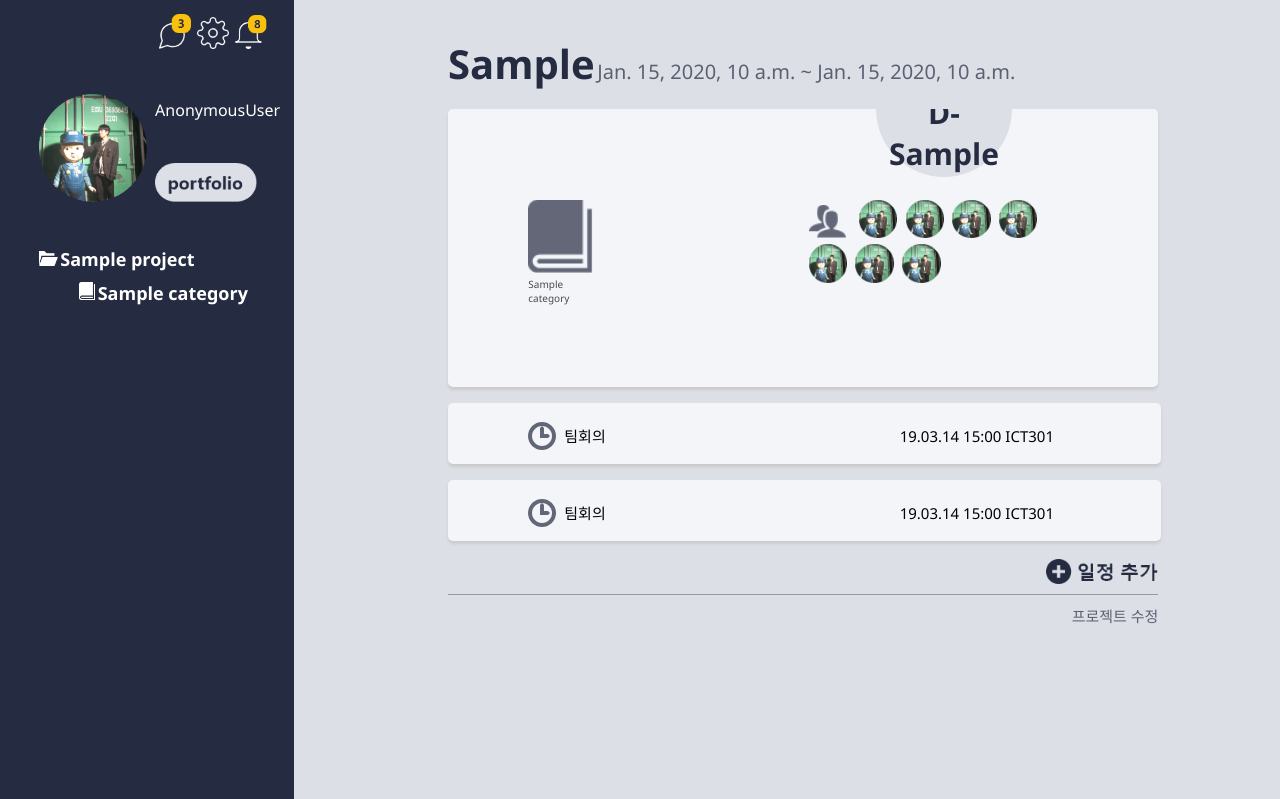
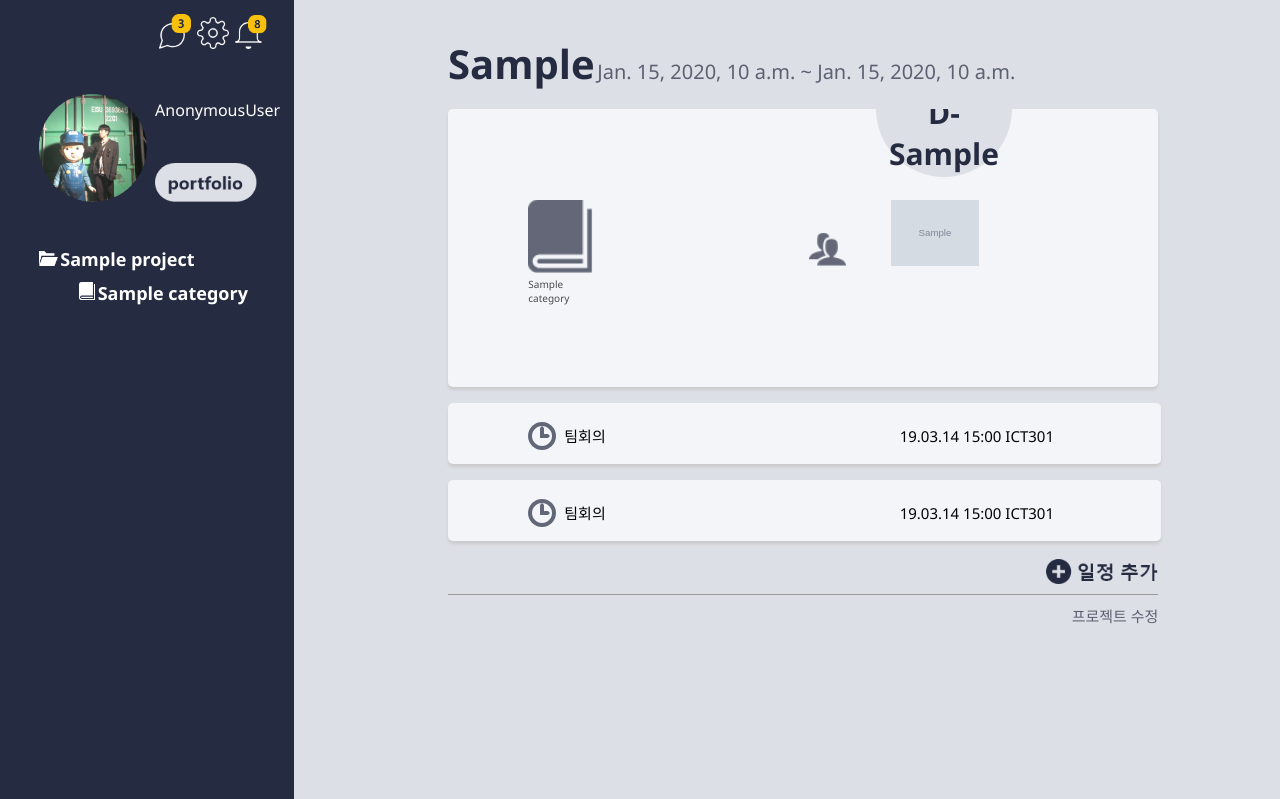
Before and after one commit to kimzro/ProFol, a Django app: template django/ProFol/project_app/templates/project_app/mng_project.html in a window 1280 px wide. Shown: the top 799 px of the page. Run offline with Django 3.2, Linux system fonts and the light colour scheme; tables that the repository leaves empty hold one stand-in row (values such as "Sample post"); the template is opened without the code that fills it: values that come from a table or form of the project are taken from there, most other values are stand-ins (such as "Sample title", 1, 10 or a date in 2020); grey boxes marked "Sample" are stand-in pictures; parts of the project's set-up code (start-up, migrations or seed data) failed here and were passed over; some libraries are stand-ins or nearby versions.

Commit message:
ADD:프로젝트 참여자 보여주기 (work)

```diff
--- a/django/ProFol/project_app/templates/project_app/mng_project.html
+++ b/django/ProFol/project_app/templates/project_app/mng_project.html
@@ -88,13 +88,13 @@
             </div>
             <div class="member_area">
                 <img src="{% static 'project_app/image/icons/group.png' %}" class="member_icon">
-                <img src="{% static 'project_app/image/icons/profile_sample.png' %}" class="profile_icon">
-                <img src="{% static 'project_app/image/icons/profile_sample.png' %}" class="profile_icon">
-                <img src="{% static 'project_app/image/icons/profile_sample.png' %}" class="profile_icon">
-                <img src="{% static 'project_app/image/icons/profile_sample.png' %}" class="profile_icon">
-                <img src="{% static 'project_app/image/icons/profile_sample.png' %}" class="profile_icon">
-                <img src="{% static 'project_app/image/icons/profile_sample.png' %}" class="profile_icon">
-                <img src="{% static 'project_app/image/icons/profile_sample.png' %}" class="profile_icon">
+                {%for u in user_list%}
+                {% if u.socialaccount_set.all.0.get_avatar_url %}
+                    <img src="{{ u.socialaccount_set.all.0.get_avatar_url }}" class="profile_photo"/>
+                {% else %}
+                    <img src="{% static 'project_app/image/icons/profile_sample.png' %}" class="profile_photo">
+                {% endif %}
+                {% endfor %}
             </div>
         </div>
         <div class="card sched">
```
Also changed, not shown: django/ProFol/project_app/views.py (+13 -1 lines).
